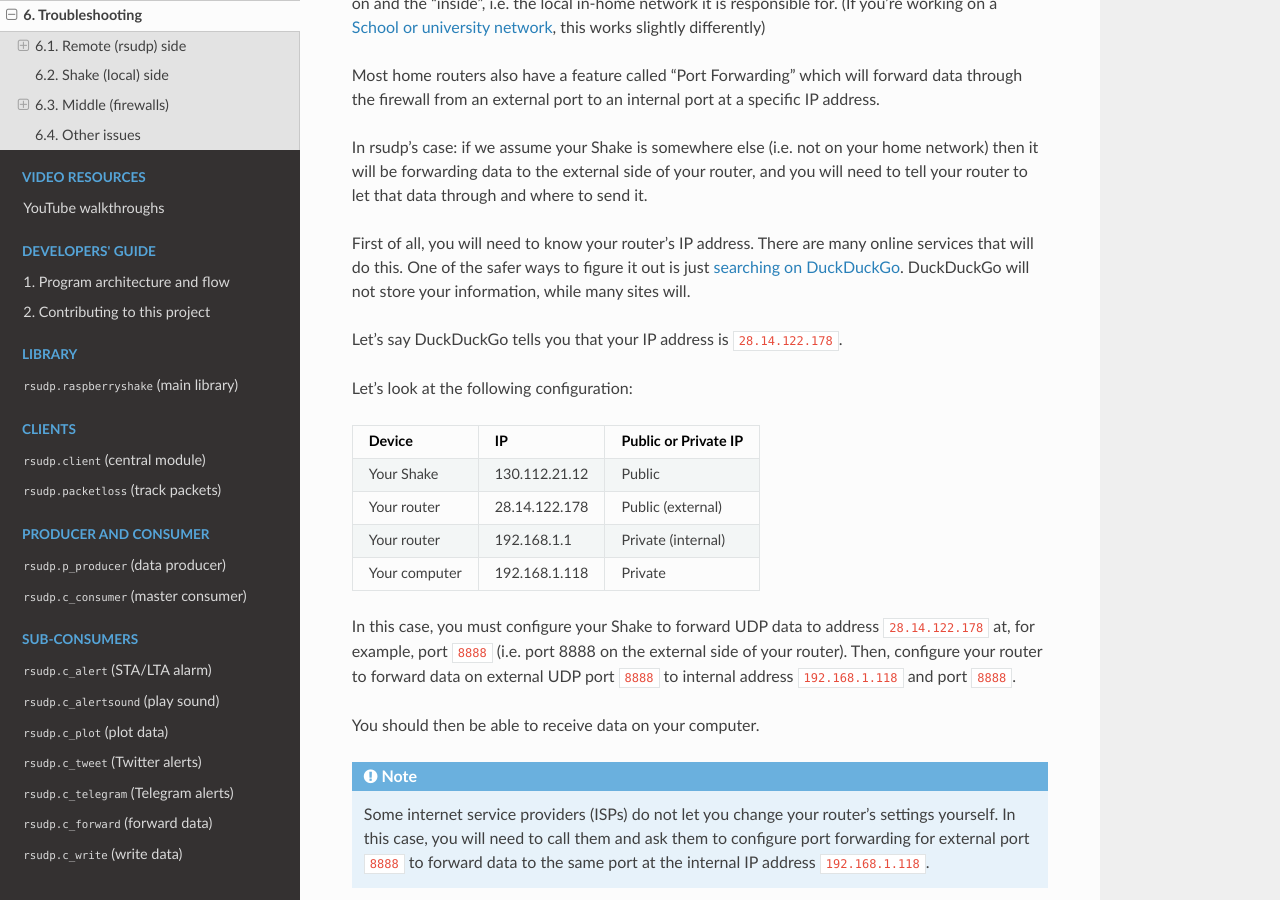
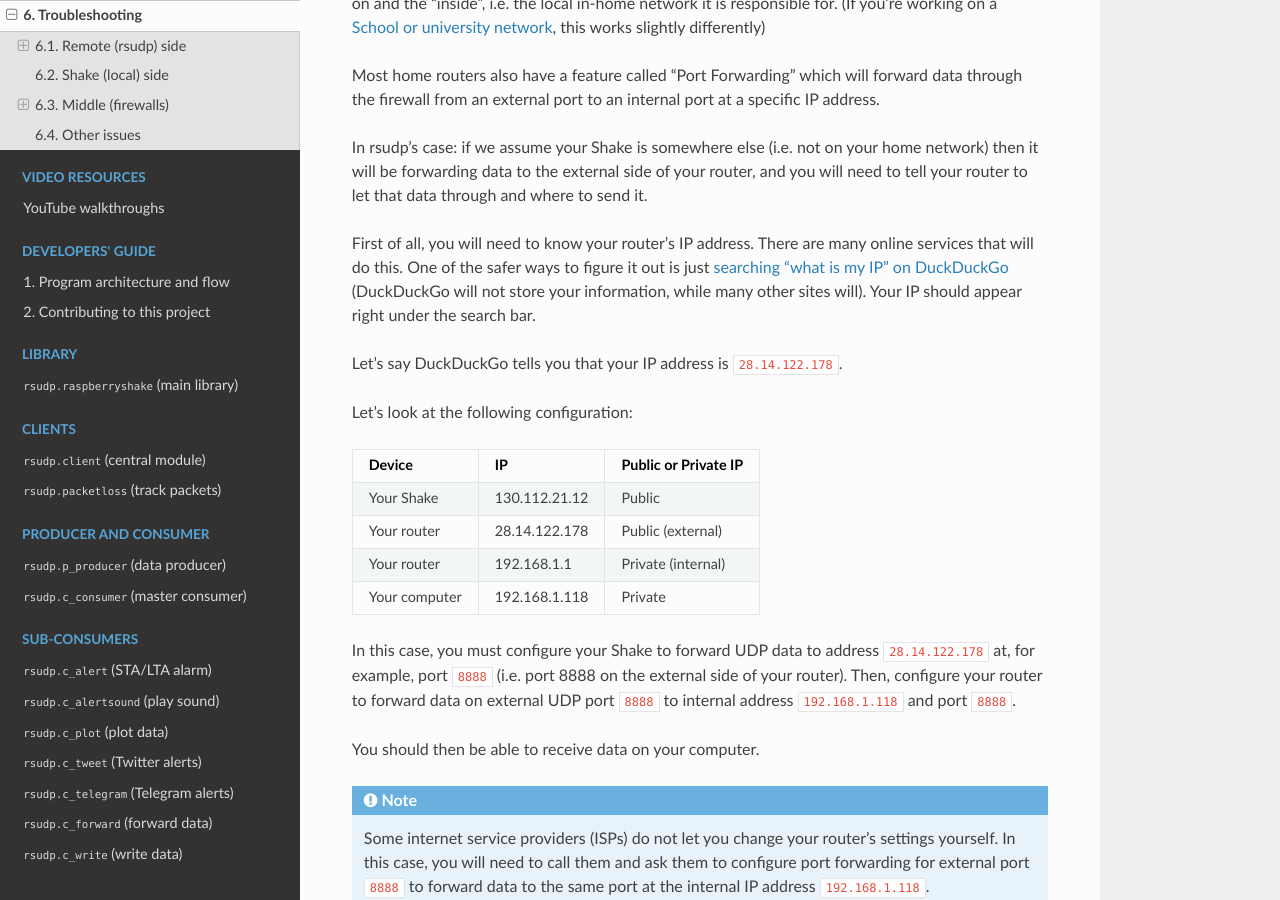
Before and after one commit to raspishake/rsudp, a Sphinx documentation site: the page built from docs/troubleshooting.rst, in a window 1280 px wide and 900 px high, scrolled down 1595 px. Built offline with Sphinx 7.4.7 and the Read the Docs theme 2.0.0, drawn with Linux system fonts in a browser that asks for light colours; the version number is read from the project's files by our own code.

Commit message:
modifying troubleshooting

```diff
--- a/docs/troubleshooting.rst
+++ b/docs/troubleshooting.rst
@@ -92,8 +92,10 @@ you will need to tell your router to let that data through and where to send it.
 
 First of all, you will need to know your router's IP address. There are many
 online services that will do this. One of the safer ways to figure it out is just
-`searching on DuckDuckGo <https://duckduckgo.com/?q=what+is+my+IP&t=canonical&ia=answer>`_.
-DuckDuckGo will not store your information, while many sites will.
+`searching "what is my IP" on DuckDuckGo
+<https://duckduckgo.com/?q=what+is+my+IP&t=canonical&ia=answer>`_
+(DuckDuckGo will not store your information, while many other sites will).
+Your IP should appear right under the search bar.
 
 Let's say DuckDuckGo tells you that your IP address is ``28.14.122.178``.
 
```
